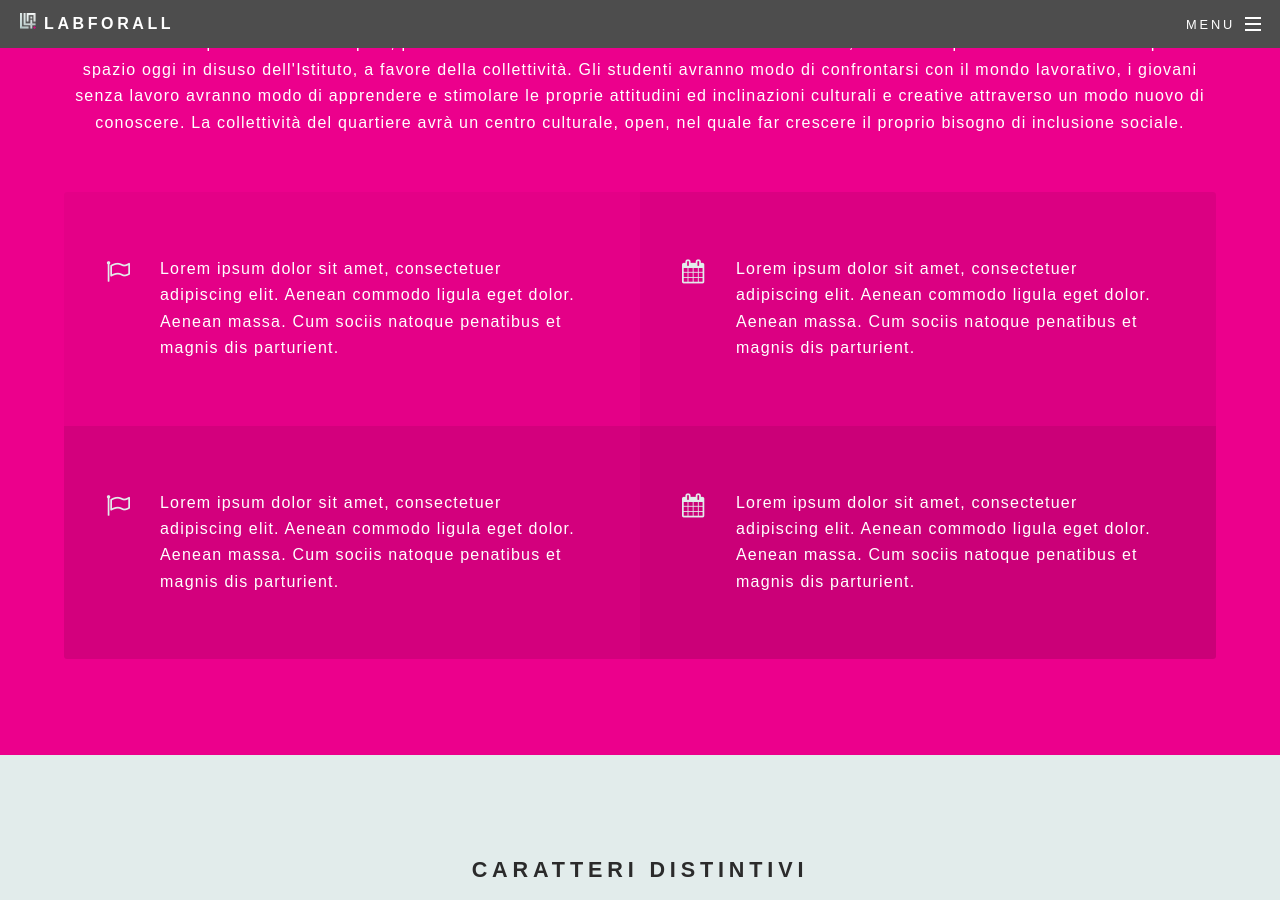
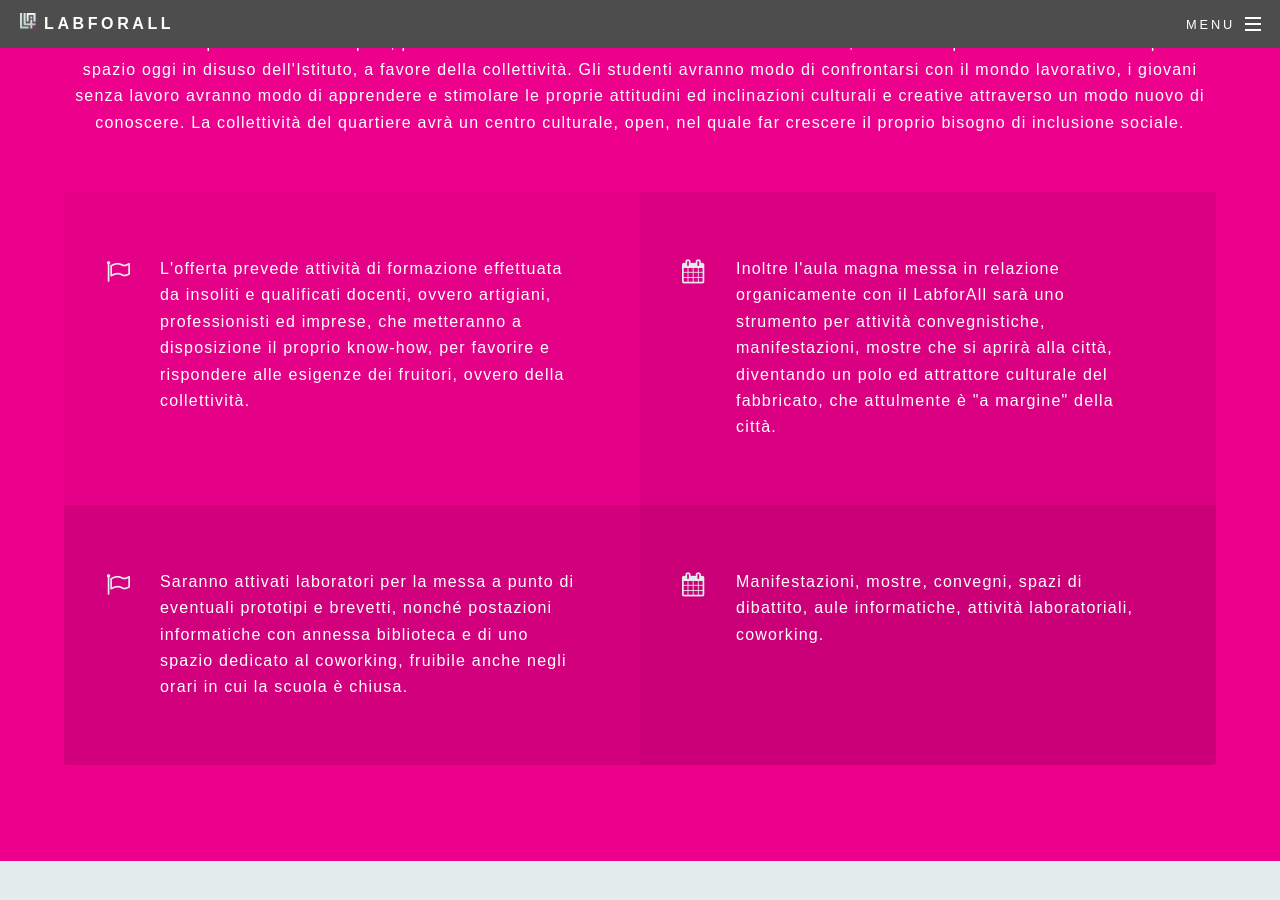
Before and after one commit to cogiarplus/labforall, a Jekyll site: the page built from index.html, in a window 1280 px wide and 900 px high, scrolled down 4307 px. Built offline with Jekyll 4.4.1, drawn with Linux system fonts in a browser that asks for light colours; some web fonts are replaced.

Commit message:
Update _config.yml

```diff
--- a/_config.yml
+++ b/_config.yml
@@ -83,10 +83,10 @@ La collettività del quartiere avrà un centro culturale, open, nel quale far cr
 # SISTEMA DI OFFERTA E ATTIVITA` CHE VERRANNO PROPOSTE (MAX 1000 BATTUTE)
 # NOTE: Diviso in sei parti solo per ragioni grafiche
 sistema_di_offerta_e_proposte:
-  part_offerta_one: "Lorem ipsum dolor sit amet, consectetuer adipiscing elit. Aenean commodo ligula eget dolor. Aenean massa. Cum sociis natoque penatibus et magnis dis parturient."
-  part_proposta_one: "Lorem ipsum dolor sit amet, consectetuer adipiscing elit. Aenean commodo ligula eget dolor. Aenean massa. Cum sociis natoque penatibus et magnis dis parturient."
-  part_offerta_two: "Lorem ipsum dolor sit amet, consectetuer adipiscing elit. Aenean commodo ligula eget dolor. Aenean massa. Cum sociis natoque penatibus et magnis dis parturient."
-  part_proposta_two: "Lorem ipsum dolor sit amet, consectetuer adipiscing elit. Aenean commodo ligula eget dolor. Aenean massa. Cum sociis natoque penatibus et magnis dis parturient."
+  part_offerta_one: "L'offerta prevede attività di formazione effettuata da insoliti e qualificati docenti, ovvero artigiani, professionisti ed imprese, che metteranno a disposizione il proprio know-how, per favorire e rispondere alle esigenze dei fruitori, ovvero della collettività."
+  part_proposta_one: "Inoltre l'aula magna messa in relazione organicamente con il LabforAll sarà uno strumento per attività convegnistiche, manifestazioni, mostre che si aprirà alla città, diventando un polo ed attrattore culturale del fabbricato, che attulmente è \"a margine\" della città."
+  part_offerta_two: "Saranno attivati laboratori per la messa a punto di eventuali prototipi e brevetti, nonché postazioni informatiche con annessa biblioteca e di uno spazio dedicato al coworking, fruibile anche negli orari in cui la scuola è chiusa."
+  part_proposta_two: "Manifestazioni, mostre, convegni, spazi di dibattito, aule informatiche, attività laboratoriali, coworking."
   part_offerta_three:
   part_proposta_three:
 
```
